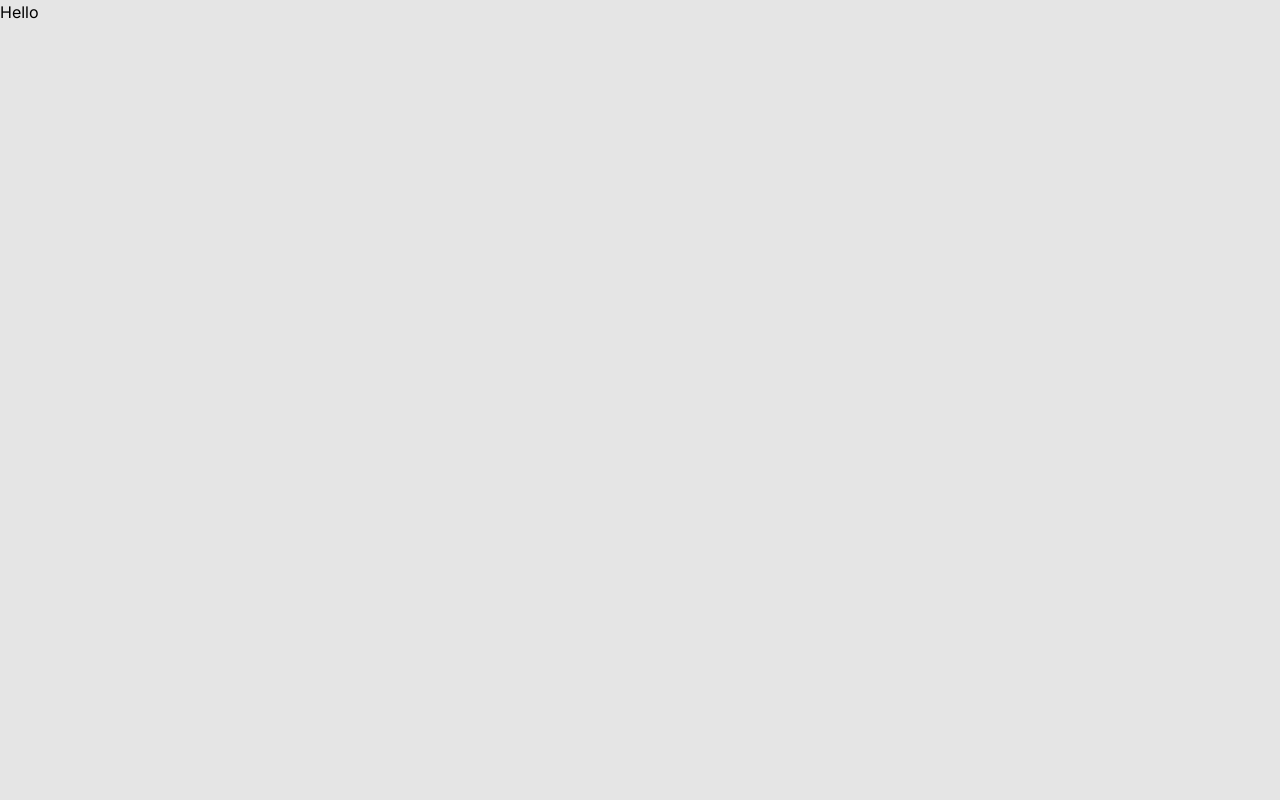
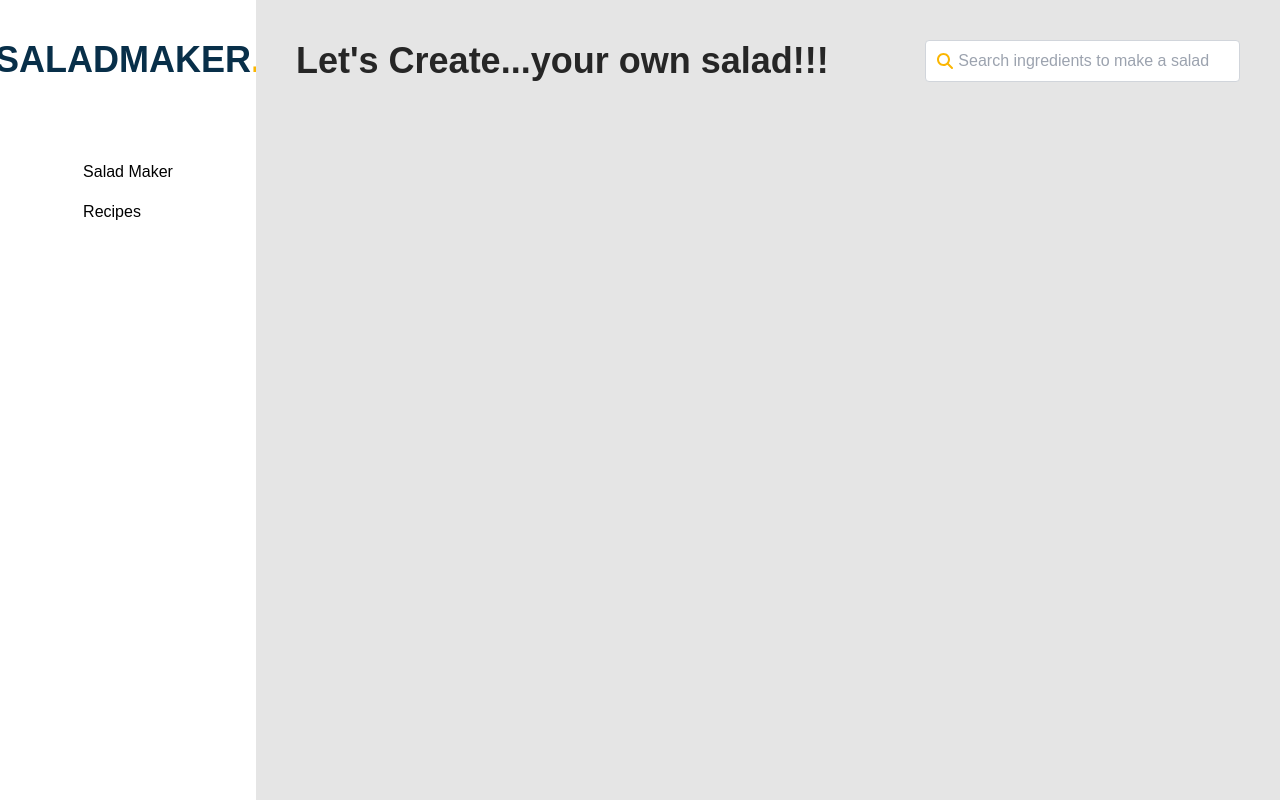
Before and after one commit to jittakan2539/salad-maker, a Next.js app: page / in a window 1280 px wide. Built offline with nearby package versions, Linux system fonts and the light colour scheme.

Commit message:
ingredient page--header

```diff
--- a/src/app/globals.css
+++ b/src/app/globals.css
@@ -25,3 +25,9 @@ body {
 		text-wrap: balance;
 	}
 }
+
+@import url("https://fonts.googleapis.com/css2?family=Poppins:wght@400;700&display=swap");
+
+* {
+	font-family: "Poppins", sans-serif;
+}
--- a/src/app/page.tsx
+++ b/src/app/page.tsx
@@ -1,13 +1,45 @@
 import Image from "next/image";
+import Link from "next/link";
+import { FaMagnifyingGlass } from "react-icons/fa6";
 
 export default function Home() {
 	return (
-		<main>
-			{/* <nav className="bg-white w-44">
-				<h1>sdsd</h1>
-			</nav> */}
+		<main className="flex">
+			<nav className="bg-white w-1/5 h-screen flex flex-col items-center p-10 overflow-hidden gap-20">
+				<h1 className="font-extrabold text-sky-950 text-4xl">
+					SALADMAKER<span className="text-orange">.</span>
+				</h1>
+				<ul className="space-y-4">
+					<li>
+						<Link href="/">Salad Maker</Link>
+					</li>
+					<li>
+						<Link href="/recipes">Recipes</Link>
+					</li>
+				</ul>
+			</nav>
 
-			<h1>Hello</h1>
+			<section className="flex-1 p-10">
+				<header>
+					<div className="flex items-center justify-between mb-8">
+						<h1 className="font-extrabold text-neutral-800 text-4xl">
+							Let&apos;s Create...your own salad!!!
+						</h1>
+
+						<div id="search-container" className="relative w-1/3">
+							<span className="absolute inset-y-0 left-0 flex items-center px-3 cursor-pointer">
+								<FaMagnifyingGlass className="text-orange" />
+							</span>
+							<input
+								className="input-createAccount w-full pl-8 py-2 border border-gray-300 rounded"
+								name="search"
+								type="text"
+								placeholder="Search ingredients to make a salad"
+							/>
+						</div>
+					</div>
+				</header>
+			</section>
 		</main>
 	);
 }
--- /dev/null
+++ b/src/app/recipes/page.tsx
@@ -0,0 +1,24 @@
+import Image from "next/image";
+import Link from "next/link";
+
+export default function page() {
+	return (
+		<main className="flex">
+			<nav className="bg-white w-1/5 h-screen flex flex-col items-center p-10 overflow-hidden gap-20">
+				<h1 className="font-bold text-sky-950 text-4xl">
+					SALADMAKER<span className="text-orange">.</span>
+				</h1>
+				<ul>
+					<li>
+						<Link href="/">Salad maker</Link>
+					</li>
+					<li>
+						<Link href="/recipes">Salad maker</Link>
+					</li>
+				</ul>
+			</nav>
+
+			<h1>recipes</h1>
+		</main>
+	);
+}
--- a/tailwind.config.ts
+++ b/tailwind.config.ts
@@ -8,11 +8,12 @@ const config: Config = {
 	],
 	theme: {
 		extend: {
-			/* backgroundImage: {
-				"gradient-radial": "radial-gradient(var(--tw-gradient-stops))",
-				"gradient-conic":
-					"conic-gradient(from 180deg at 50% 50%, var(--tw-gradient-stops))",
-			}, */
+			fontFamily: {
+				sans: ["Poppins", "sans-serif"],
+			},
+			colors: {
+				orange: "#FBB602",
+			},
 		},
 	},
 	plugins: [],
```
Also changed, not shown: package.json (+5 -4 lines), 1 other file (tests, documents, lock files or other folders).
